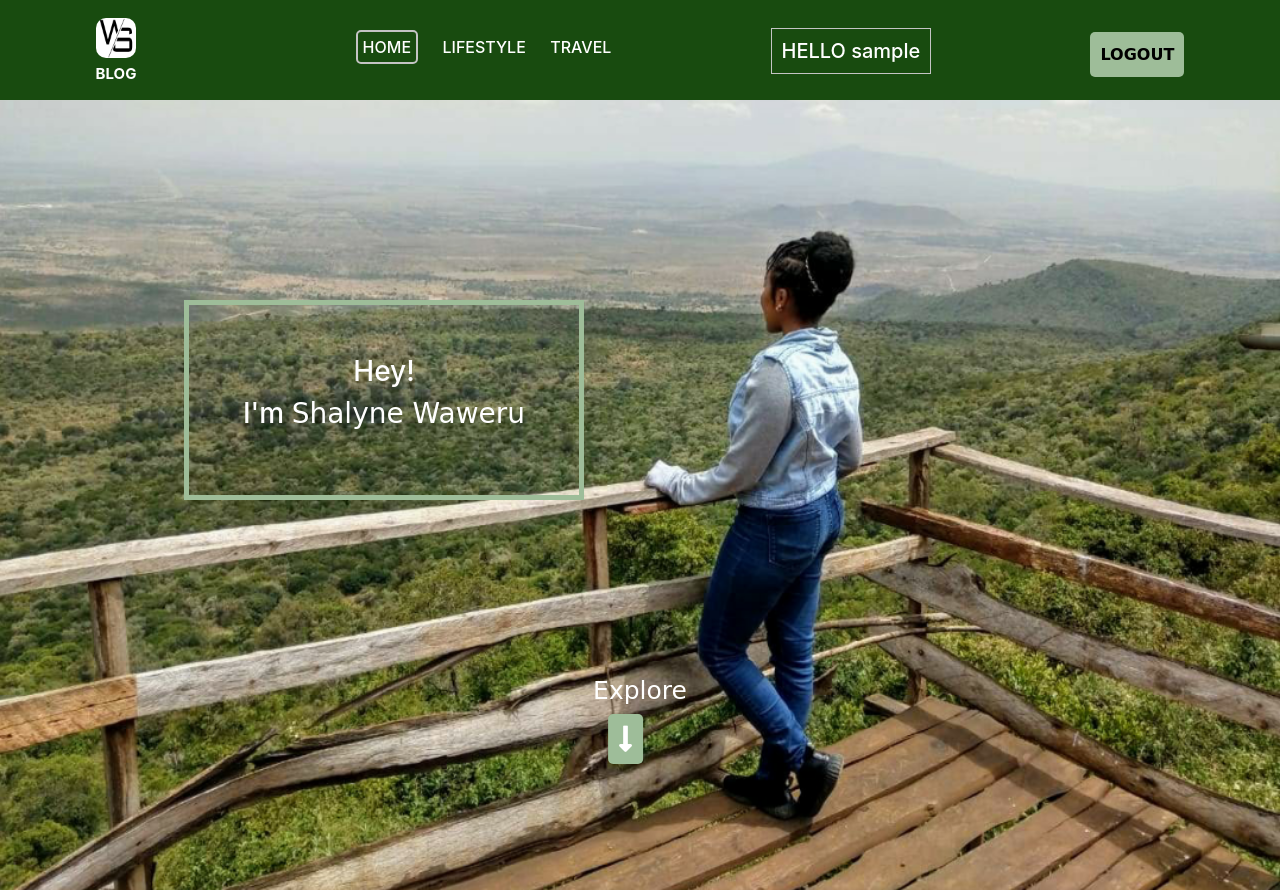
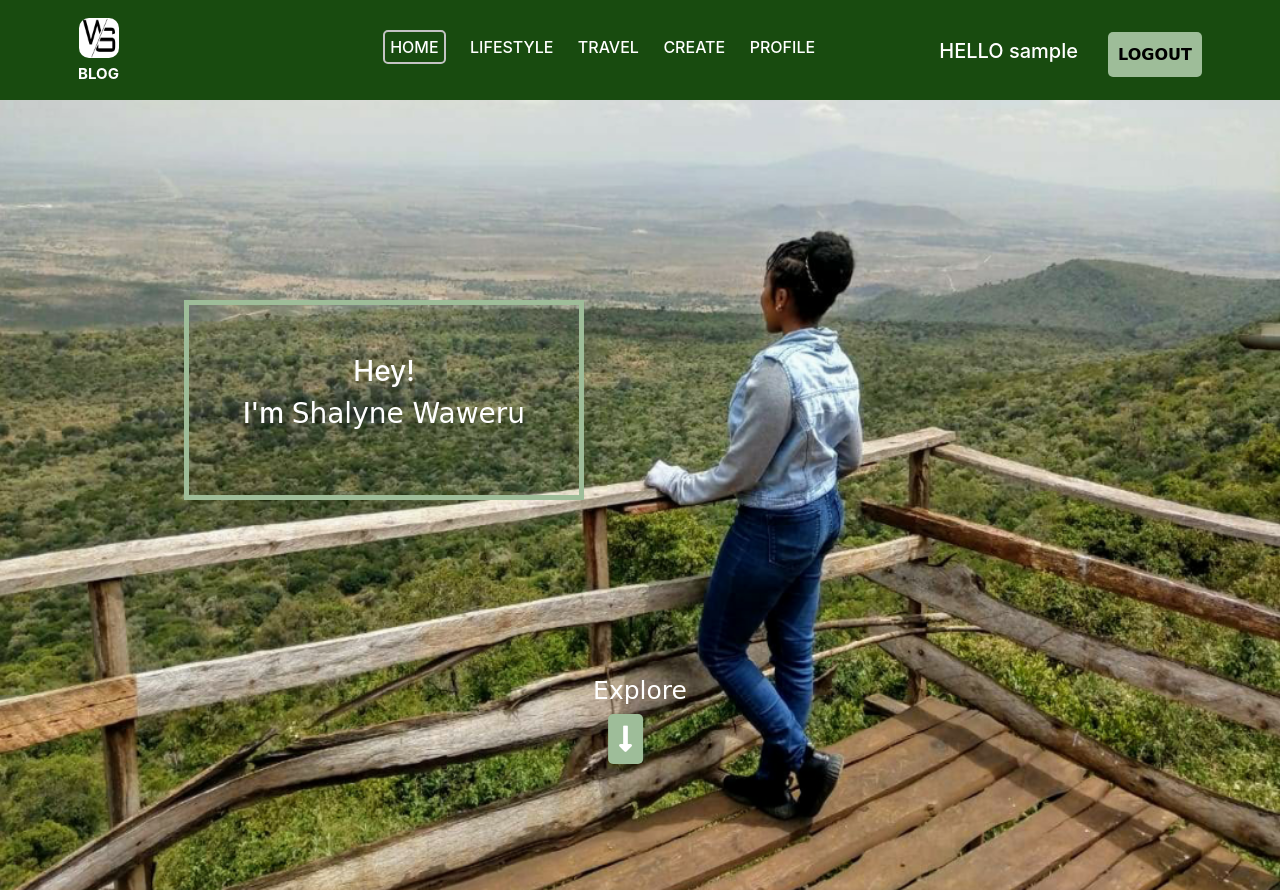
Before and after one commit to Shalyne-Waweru/My-Weblog, a Flask app: page / in a window 1280 px wide; the page is wider, and only the part inside the window is pictured. Shown: the top 890 px of that part. Run offline with Flask 2, Linux system fonts and the light colour scheme; the visitor is signed in with stand-in values (Sample User, id 1); data comes from the database, SQL or seed files in the repository; some libraries are stand-ins or nearby versions; some web fonts are replaced.

Commit message:
Authenticate the navbar routes

```diff
--- a/app/static/css/navbar.css
+++ b/app/static/css/navbar.css
@@ -33,6 +33,7 @@
 
 .navbar ul {
   list-style: none;
+  margin-left: 80px;
 }
 
 .navbar ul li{
@@ -53,10 +54,14 @@
   padding: 5px;
 }
 
+.auth {
+  display: flex;
+  align-items: center;
+}
+
 .username {
   color: white;
-  border: 1px solid #C4C4C4;
-  padding: 10px;
+  margin-right: 30px;
 }
 
 .login-btn {
--- a/app/templates/navbar.html
+++ b/app/templates/navbar.html
@@ -9,13 +9,20 @@
     <li><a class="link active" href="{{ url_for('main.index') }}">HOME</a></li>
     <li><a class="link" href="{{ url_for('main.lifestyle') }}">LIFESTYLE</a></li>
     <li><a class="link" href="{{ url_for('main.travel') }}">TRAVEL</a></li>
+    {% if current_user.is_authenticated %}
+    <li><a class="link" href="{{ url_for('main.create') }}">CREATE</a></li>
+    <li><a class="link" href="{{ url_for('main.profile', uname = current_user.username) }}">PROFILE</a></li>
+    {% endif %}
   </ul>
 
-  {% if current_user.is_authenticated %}
+  <div class="auth">
+    {% if current_user.is_authenticated %}
     <h5 class="username">HELLO {{current_user.username}}</h5>
     <button class="login-btn"><a href="{{ url_for('auth.logout') }}">LOGOUT</a></button>
-  {% else %}
+    {% else %}
     <button class="login-btn"><a href="{{ url_for('auth.login') }}">LOGIN</a></button>
-  {% endif %}
+    {% endif %}
+  </div>
+
 
 </header>
--- a/app/templates/profile.html
+++ b/app/templates/profile.html
@@ -44,7 +44,10 @@
       <li><a class="link active" href="{{ url_for('main.index') }}">HOME</a></li>
       <li><a class="link" href="{{ url_for('main.lifestyle') }}">LIFESTYLE</a></li>
       <li><a class="link" href="{{ url_for('main.travel') }}">TRAVEL</a></li>
+      {% if current_user.is_authenticated %}
       <li><a class="link" href="{{ url_for('main.create') }}">CREATE</a></li>
+      <li><a class="link" href="{{ url_for('main.profile', uname = current_user.username) }}">PROFILE</a></li>
+      {% endif %}
     </ul>
 
     <div class="auth">
@@ -88,7 +91,7 @@
         {% if user == current_user %}
         <form action="{{url_for('main.update_pic',uname=user.username)}}" method="post" enctype="multipart/form-data">
 
-          <input class="file-upload" type="file" name="photo"  required>
+          <input class="file-upload" type="file" name="photo" required>
           <button type="submit">SUBMIT</button>
         </form>
         {% endif %}
```
Also changed, not shown: app/static/css/travel.css (+7 -3 lines), app/templates/lifestyle.html (+10 -3 lines), app/templates/travel.html (+10 -3 lines).
